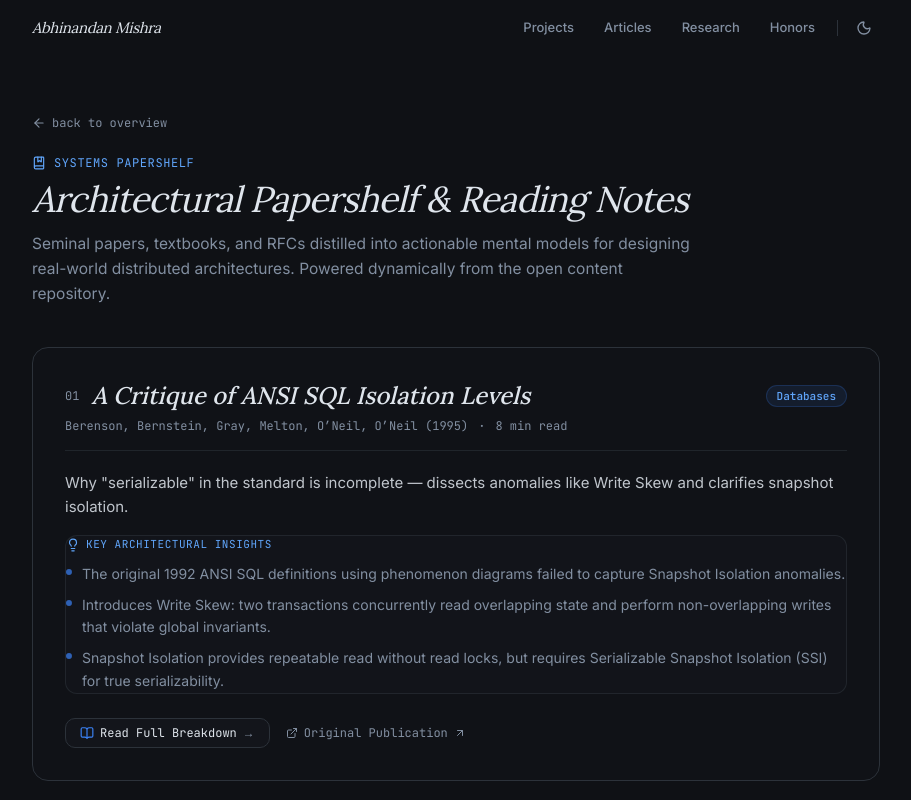
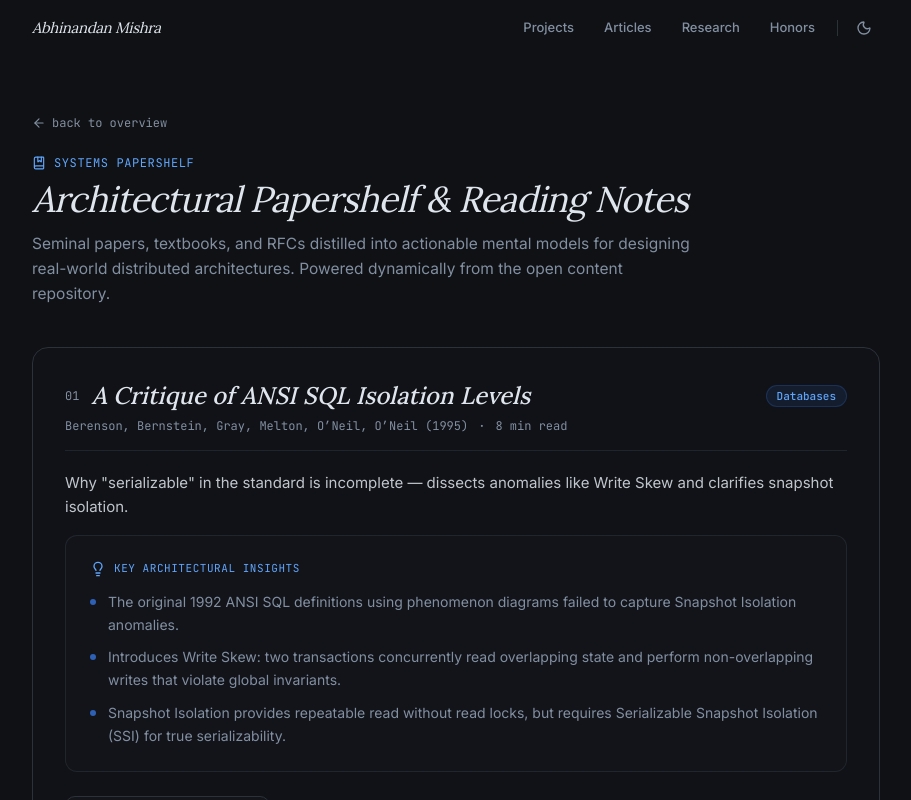
Before and after one commit to abhinandanmishra1/portfolio, a Next.js app: page /research in a window 1280 px wide. Shown: the top 800 px of the page, without its empty margins (184-1095 px from the left). Built offline with nearby package versions, Linux system fonts and the light colour scheme.

Commit message:
style(research): add comfortable padding to key architectural insights card

```diff
--- a/app/research/[slug]/page.tsx
+++ b/app/research/[slug]/page.tsx
@@ -145,15 +145,15 @@ export default async function ResearchDetailPage({ params }: ResearchPageProps)
           )}
 
           {paper.takeaways && paper.takeaways.length > 0 && (
-            <div className="mt-6 rounded-xl border border-blue-500/20 bg-blue-500/5 p-5">
-              <div className="mb-2.5 flex items-center gap-1.5 font-mono text-[11px] uppercase tracking-wider text-blue-600 dark:text-blue-400">
-                <Lightbulb className="h-3.5 w-3.5" />
+            <div className="mt-6 rounded-xl border border-blue-500/20 bg-blue-500/5 p-5 sm:p-6">
+              <div className="mb-3.5 flex items-center gap-2 font-mono text-[11px] uppercase tracking-wider text-blue-600 dark:text-blue-400">
+                <Lightbulb className="h-4 w-4 shrink-0" />
                 <span>Key Architectural Insights</span>
               </div>
-              <ul className="space-y-2 text-[14px] leading-relaxed text-foreground/90">
+              <ul className="space-y-2.5 text-[14px] leading-relaxed text-foreground/90">
                 {paper.takeaways.map((takeaway, i) => (
-                  <li key={i} className="flex items-start gap-2.5">
-                    <span className="mt-1.5 h-1.5 w-1.5 shrink-0 rounded-full bg-blue-500" />
+                  <li key={i} className="flex items-start gap-3">
+                    <span className="mt-2 h-1.5 w-1.5 shrink-0 rounded-full bg-blue-500" />
                     <span>{takeaway}</span>
                   </li>
                 ))}
--- a/app/research/page.tsx
+++ b/app/research/page.tsx
@@ -109,15 +109,15 @@ export default function ResearchPage() {
                   </p>
 
                   {paper.takeaways && paper.takeaways.length > 0 && (
-                    <div className="rounded-xl border border-border/60 bg-muted/20 p-4.5">
-                      <div className="mb-2.5 flex items-center gap-1.5 font-mono text-[11px] uppercase tracking-wider text-blue-600 dark:text-blue-400">
-                        <Lightbulb className="h-3.5 w-3.5" />
+                    <div className="rounded-xl border border-border/60 bg-muted/20 p-5 sm:p-6">
+                      <div className="mb-3.5 flex items-center gap-2 font-mono text-[11px] uppercase tracking-wider text-blue-600 dark:text-blue-400">
+                        <Lightbulb className="h-4 w-4 shrink-0" />
                         <span>Key Architectural Insights</span>
                       </div>
-                      <ul className="space-y-2 text-[14px] leading-relaxed text-muted-foreground">
+                      <ul className="space-y-2.5 text-[14px] leading-relaxed text-muted-foreground">
                         {paper.takeaways.map((takeaway, i) => (
-                          <li key={i} className="flex items-start gap-2.5">
-                            <span className="mt-1.5 h-1.5 w-1.5 shrink-0 rounded-full bg-blue-500/70" />
+                          <li key={i} className="flex items-start gap-3">
+                            <span className="mt-2 h-1.5 w-1.5 shrink-0 rounded-full bg-blue-500/70" />
                             <span>{takeaway}</span>
                           </li>
                         ))}
```
